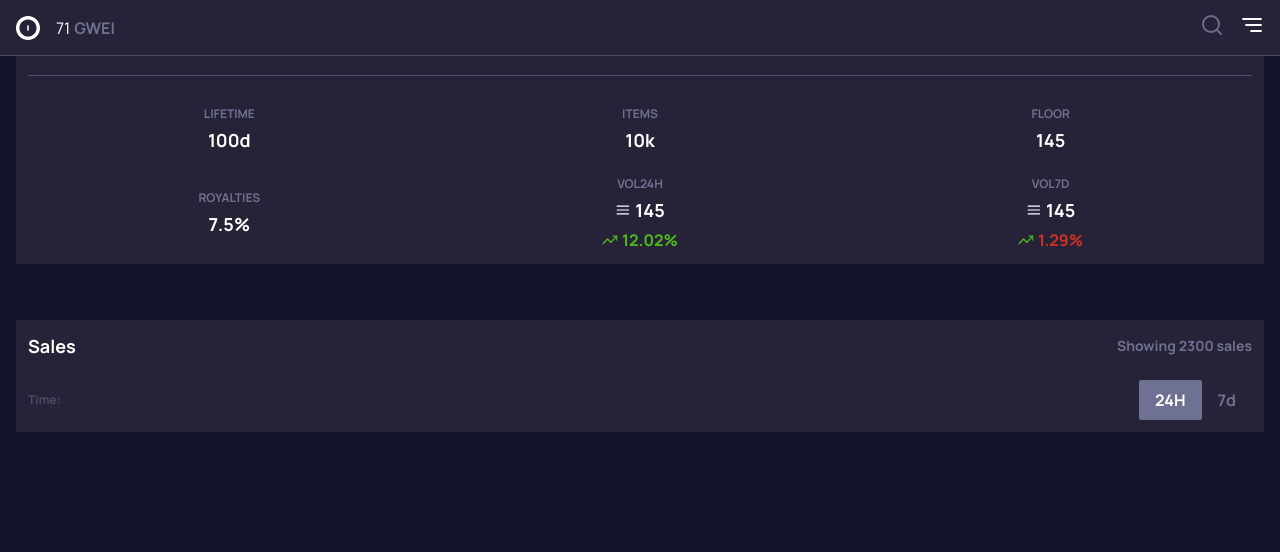
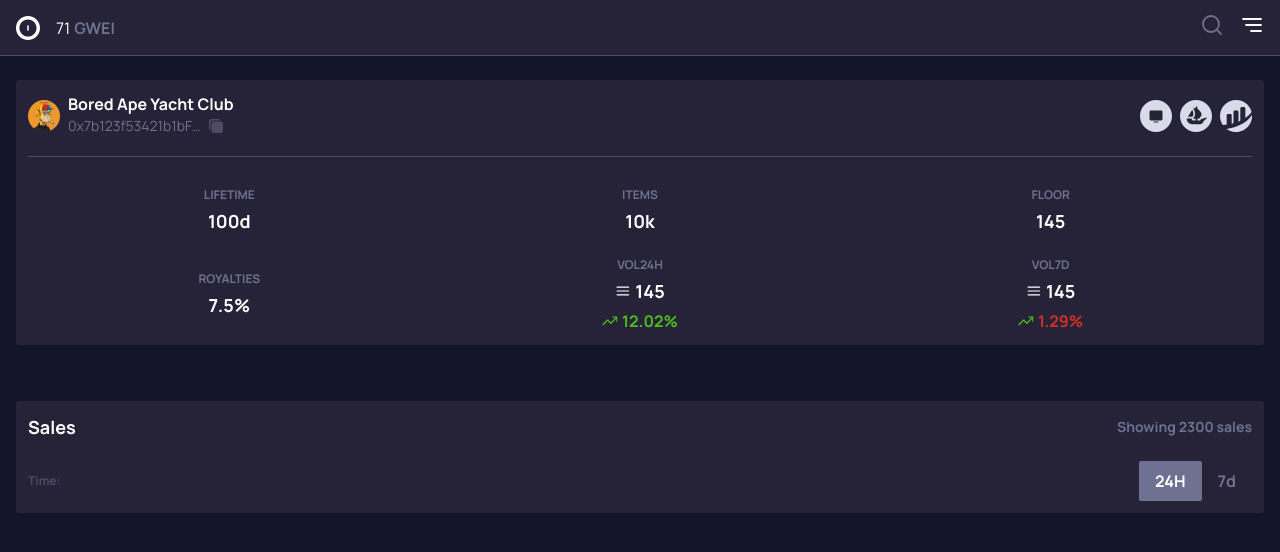
Before and after one commit to strict-dev/lumx-nft-collection, a Next.js app: page / in a window 1280 px wide. Shown: the top 552 px of the page. Built offline with nearby package versions, Linux system fonts and the light colour scheme.

Commit message:
style(components): add padding-top and hr separator

```diff
--- a/src/components/CollectionInfo/index.tsx
+++ b/src/components/CollectionInfo/index.tsx
@@ -1,19 +1,18 @@
 import UserPhoto from '@public/assets/bored-img.svg'
+import CopyIcon from '@public/assets/icn-copy.svg'
 import MonitorIcon from '@public/assets/icn-monitor-list.svg'
 import OpenSeaIcon from '@public/assets/icn-opensea-list.svg'
 import EtherScanIcon from '@public/assets/icon-etherscan-list.svg'
-import CopyIcon from '@public/assets/icn-copy.svg'
 import TrendingUpIcon from '@public/assets/trending-up.svg'
-
+import CardWrapper from 'components/CardWrapper'
+import CollectionInfoGridItem from 'components/CollectionInfoGridItem'
+import Container from 'components/Container'
 import Image from 'next/image'
 import { data } from 'utils/mock'
-import CollectionInfoGridItem from 'components/CollectionInfoGridItem'
-import CardWrapper from 'components/CardWrapper'
-import Container from 'components/Container'
 
 const CollectionInfo = () => {
   return (
-    <Container>
+    <Container className="pt-20 ">
       <CardWrapper className="mb-14">
         <div className="relative flex items-center justify-between gap-2 pb-4">
           <div className="flex items-center justify-between gap-2">
@@ -52,9 +51,9 @@
               height={32}
             />
           </div>
+        </div>
 
-          <div className="absolute bottom-0 left-0 w-full border-b border-b-neutral-700" />
-        </div>
+        <hr className="border-neutral-700" />
 
         <div className="grid grid-flow-row grid-cols-3 grid-rows-2 gap-2 pt-4">
           <CollectionInfoGridItem title={'lifetime'} data={data.lifetime} />
```
Also changed, not shown: 2 other files (tests, documents, lock files or other folders).
